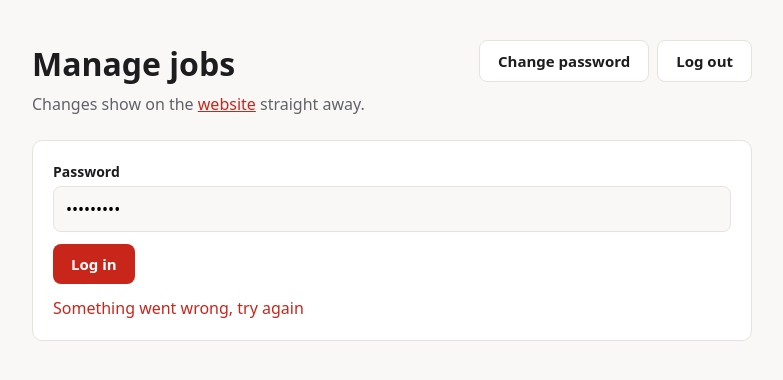
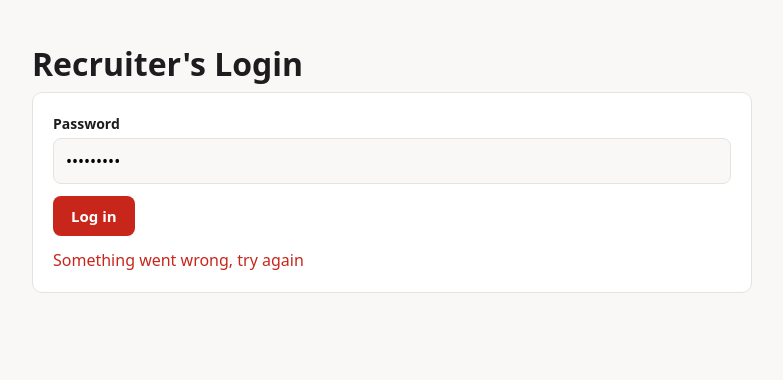
Before and after one commit to hasham56/talent-recruiter-belfast, a website: page public/recruiter.html in a window 1280 px wide. Both pictures are taken after typing "Sample123" into the empty fields and a click on the button "Log in". Shown: the whole page, without its empty margins (248-1031 px from the left). Drawn offline with Linux system fonts and the light colour scheme; no server answers.

Commit message:
Recruiter page: hide admin actions until login, add Recruiter's Login heading

```diff
--- a/public/recruiter.html
+++ b/public/recruiter.html
@@ -4,10 +4,11 @@
 <meta charset="utf-8">
 <meta name="viewport" content="width=device-width, initial-scale=1">
 <meta name="robots" content="noindex">
-<title>Recruiter · Manage Jobs</title>
+<title>Recruiter's Login</title>
 <style>
   :root { --red: #c8261b; --ink: #1d1d1f; --muted: #5f6368; --bg: #faf8f6; --line: #e7e2dd; }
   * { box-sizing: border-box; }
+  [hidden] { display: none !important; }
   body { margin: 0; font: 16px/1.5 system-ui, -apple-system, "Segoe UI", Roboto, sans-serif; color: var(--ink); background: var(--bg); }
   .wrap { max-width: 760px; margin: 0 auto; padding-inline: 20px; padding-block: 40px; }
   h1 { margin: 0 0 4px; } h2 { margin: 0 0 12px; font-size: 18px; }
@@ -35,8 +36,8 @@
 <div class="wrap">
   <div class="top">
     <div>
-      <h1>Manage jobs</h1>
-      <p class="sub">Changes show on the <a href="/">website</a> straight away.</p>
+      <h1 id="heading">Recruiter's Login</h1>
+      <p class="sub" id="subtitle" hidden>Changes show on the <a href="/">website</a> straight away.</p>
     </div>
     <div class="actions" id="top-actions" hidden>
       <button class="plain" id="pw-toggle">Change password</button>
@@ -133,7 +134,8 @@
 
   function logout() {
     sessionStorage.removeItem('pw'); pw = '';
-    $('panel').hidden = true; $('top-actions').hidden = true; $('login').hidden = false;
+    $('panel').hidden = true; $('top-actions').hidden = true; $('subtitle').hidden = true; $('login').hidden = false;
+    $('heading').textContent = "Recruiter's Login";
   }
 
   async function tryLogin() {
@@ -141,7 +143,8 @@
     if (!r.ok) { $('login-msg').textContent = r.status === 401 ? 'Wrong password' : 'Something went wrong, try again'; return logout(); }
     $('login-msg').textContent = '';
     sessionStorage.setItem('pw', pw);
-    $('login').hidden = true; $('panel').hidden = false; $('top-actions').hidden = false;
+    $('login').hidden = true; $('panel').hidden = false; $('top-actions').hidden = false; $('subtitle').hidden = false;
+    $('heading').textContent = 'Manage jobs';
     load();
   }
 
```
